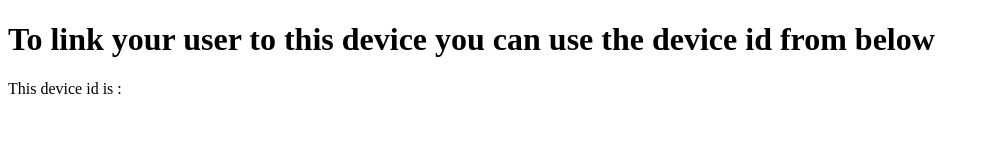
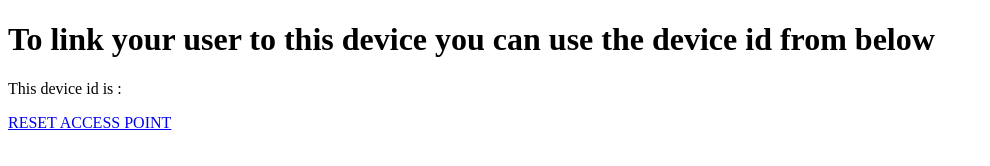
Before and after one commit to Viincent-Zhong/iot.github.io, a plain HTML site: page 240927-114827-d1_mini_pro/data/index.html in a window 1280 px wide. Shown: the whole page, without its empty margins (0-990 px from the left). Drawn offline with Linux system fonts and the light colour scheme.

Commit message:
[ADD] Reset credentials button

```diff
--- a/240927-114827-d1_mini_pro/data/index.html
+++ b/240927-114827-d1_mini_pro/data/index.html
@@ -8,7 +8,7 @@
 <body>
 <h1>To link your user to this device you can use the device id from below</h1>
 <p>This device id is : <strong id="chipID">Loading...</strong></p>
-
+<p><a href="http://iot.local/reset-wifi">RESET ACCESS POINT</a></p>
   <script>
     // Fonction pour récupérer le paramètre 'chipID' depuis l'URL
     function getChipIDFromURL() {
```
Also changed, not shown: 1 other file.
